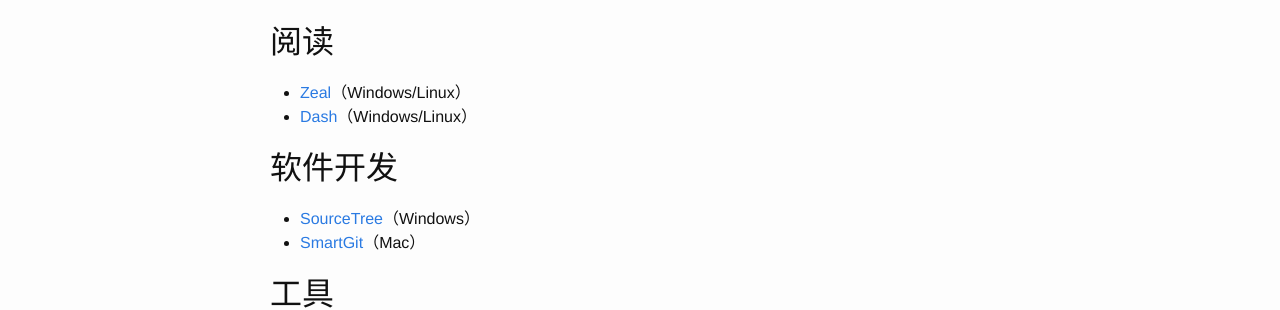
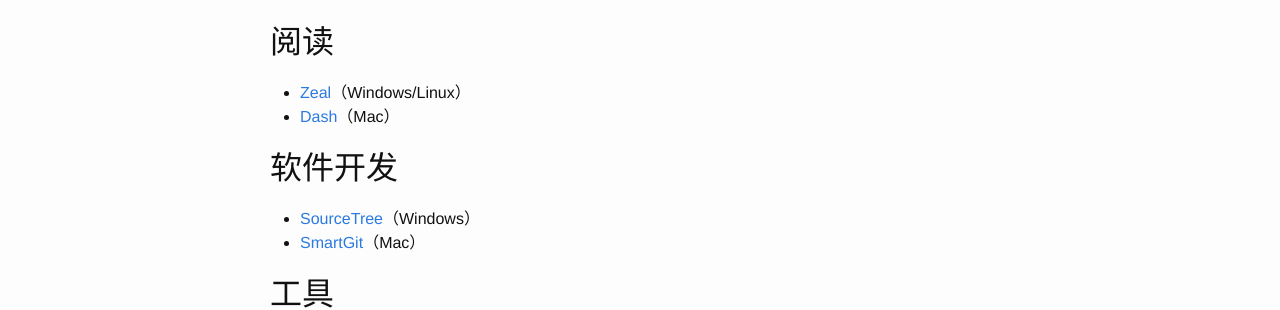
Before and after one commit to ian-qiu/ian-qiu.github.io, a Jekyll site: the page built from _posts/2015-03-05-software.markdown, in a window 1280 px wide. Shown: the part 458-768 px from the top of the page. Built offline with Jekyll 4.4.1, drawn with Linux system fonts in a browser that asks for light colours.

Commit message:
software

```diff
--- a/_posts/2015-03-05-software.markdown
+++ b/_posts/2015-03-05-software.markdown
@@ -20,7 +20,7 @@
 阅读
 --------
 * <a target="_blank" href="http://zealdocs.org/">Zeal</a>（Windows/Linux）
-* <a target="_blank" href="http://kapeli.com/dash">Dash</a>（Windows/Linux）
+* <a target="_blank" href="http://kapeli.com/dash">Dash</a>（Mac）
 
 软件开发
 --------
```
